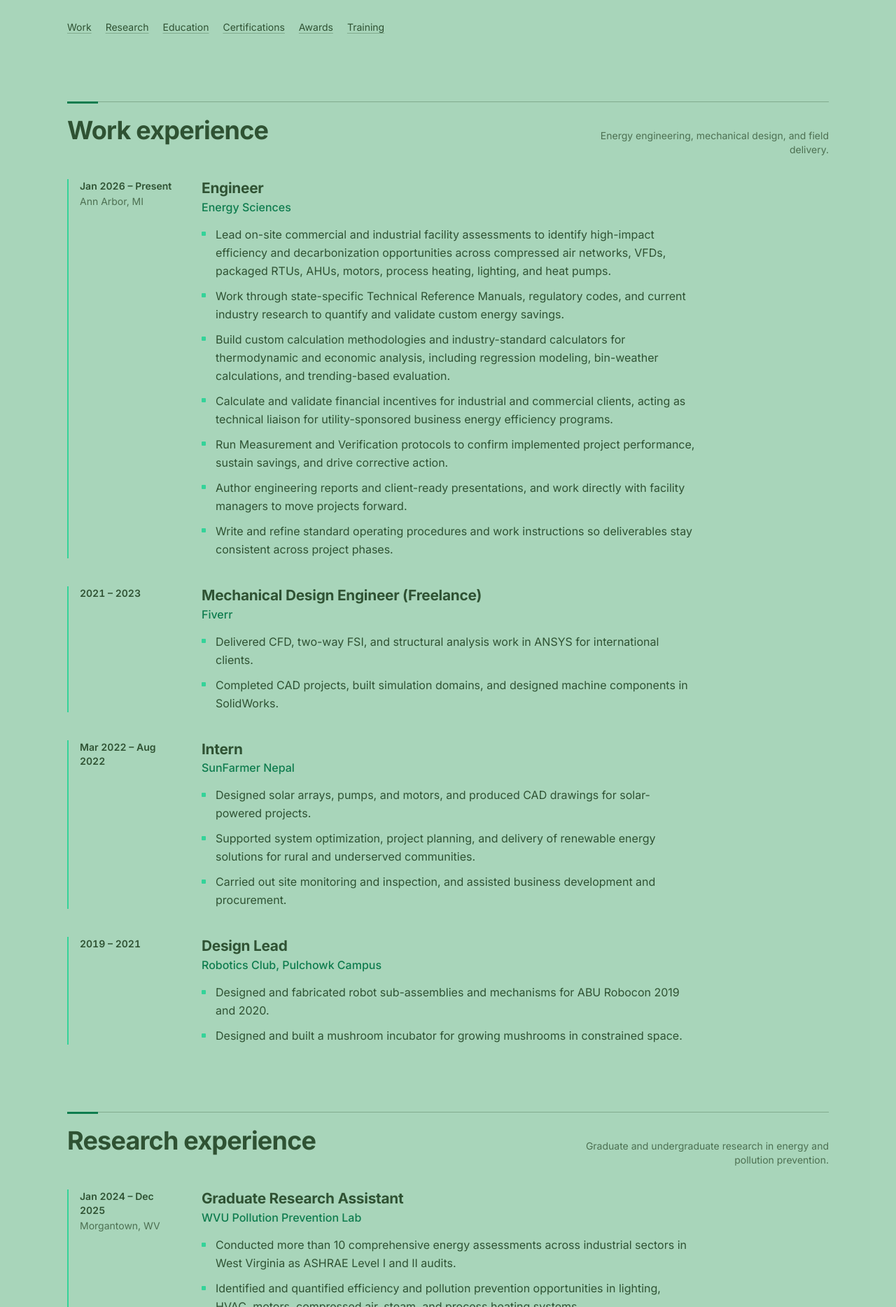
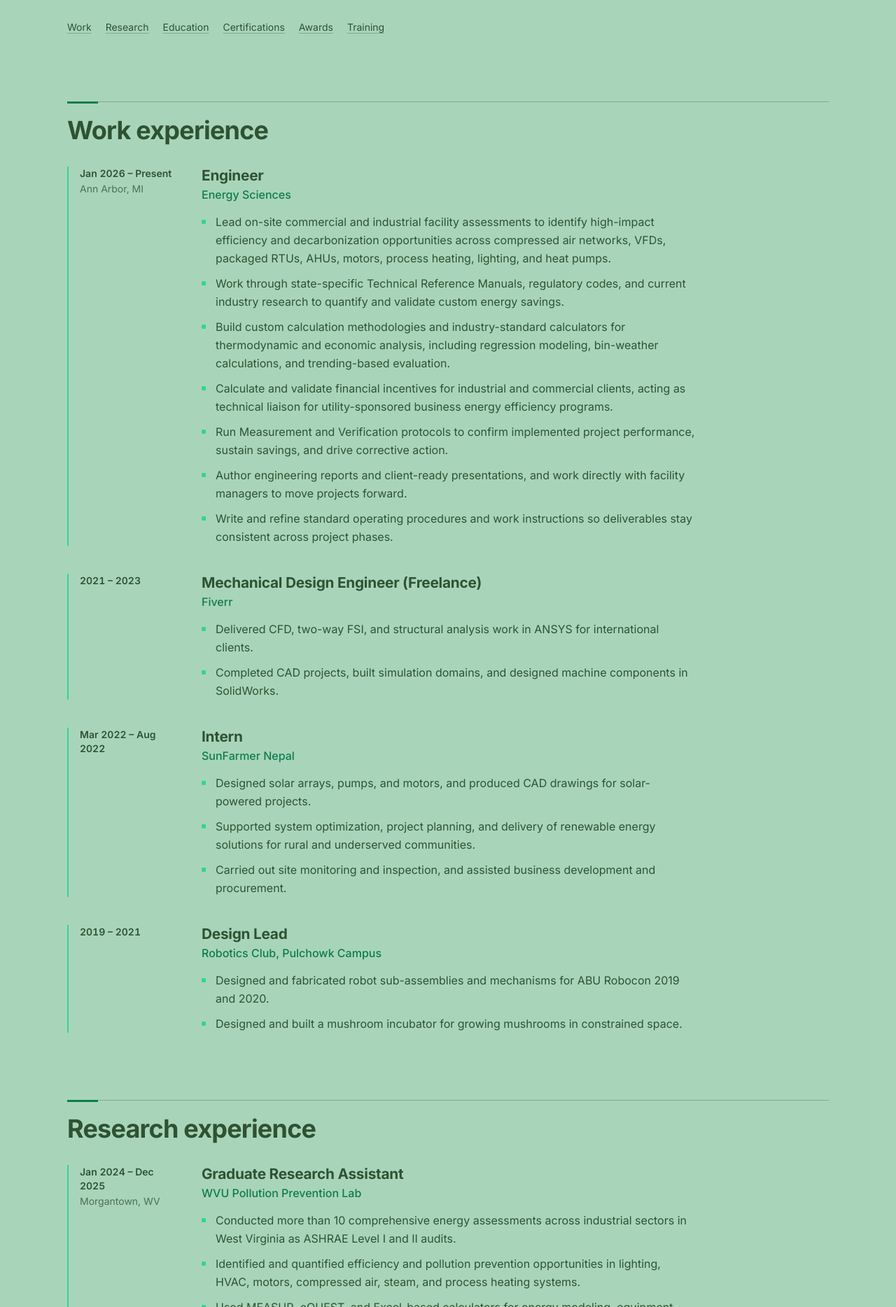
Before and after one commit to tilakbhusal/stellar-sphere, an Astro site: page /experience in a window 1280 px wide. Shown: the part 285-2153 px from the top of the page at 70% size. Built offline with nearby package versions, Linux system fonts and the light colour scheme; Astro itself is replaced by a stand-in of ours.

Commit message:
Remove aside descriptions from experience section
Removed aside descriptions for work and research experience.

```diff
--- a/src/pages/experience.astro
+++ b/src/pages/experience.astro
@@ -16,13 +16,11 @@ const groups: { id: string; title: string; aside: string; roles: Role[] }[] = [
   {
     id: "work",
     title: "Work experience",
-    aside: "Energy engineering, mechanical design, and field delivery.",
     roles: work,
   },
   {
     id: "research",
     title: "Research experience",
-    aside: "Graduate and undergraduate research in energy and pollution prevention.",
     roles: research,
   },
 ];
```
